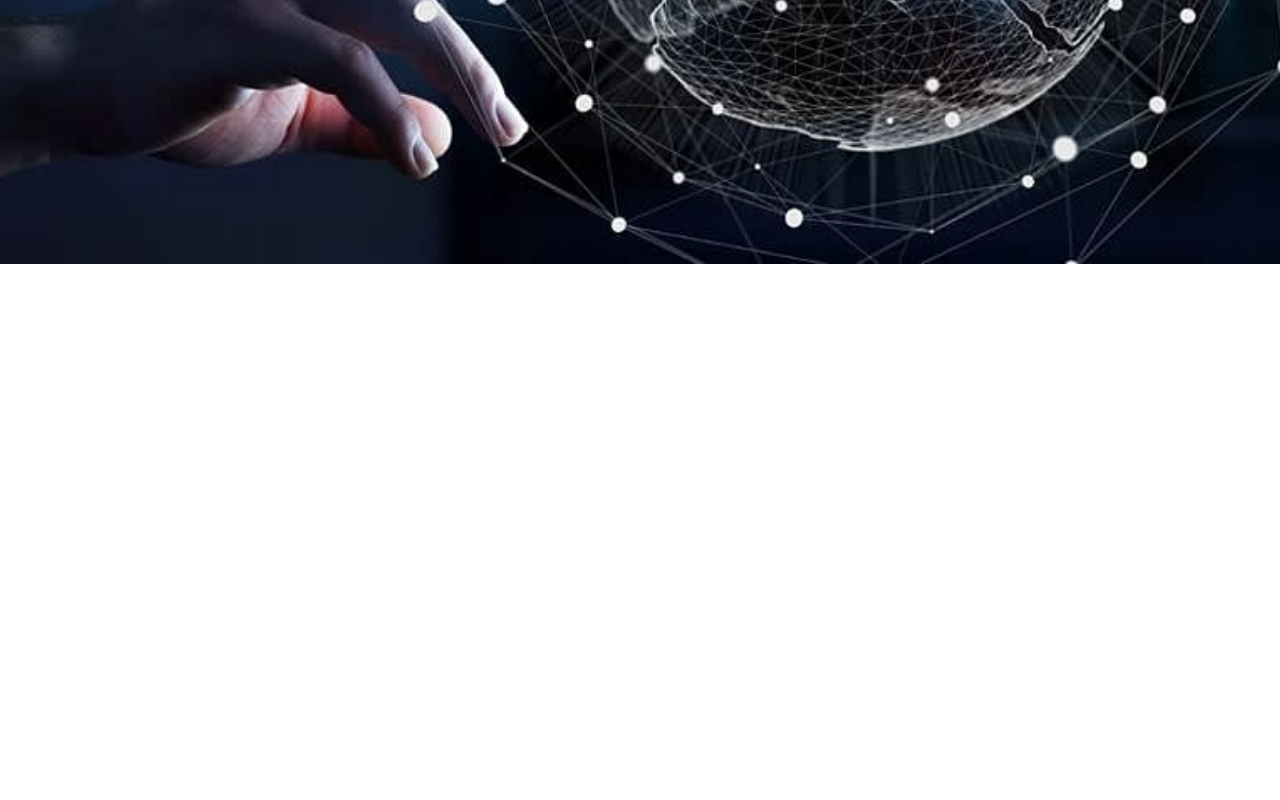
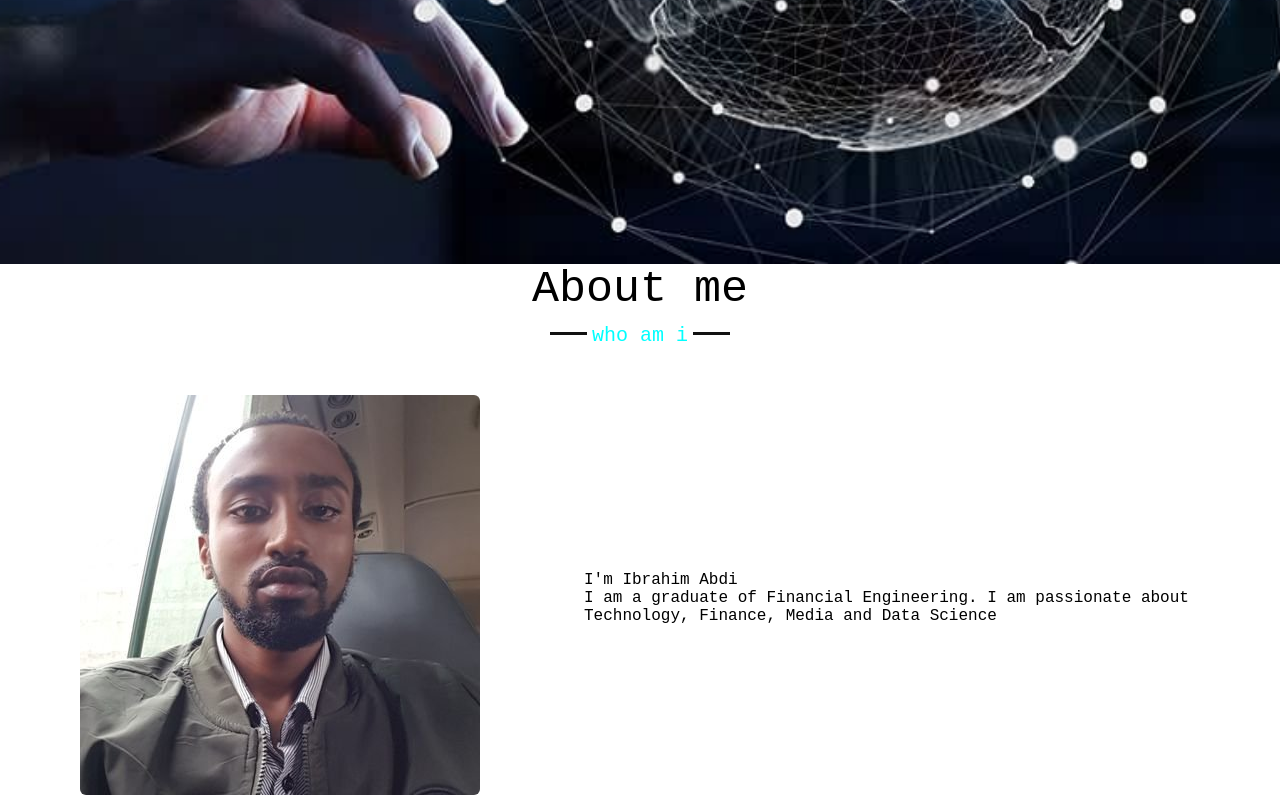
Before and after one commit to ibrahimabdike/portfolio-website, a plain HTML site: page index.html in a window 1280 px wide. Shown: the part 536-1336 px from the top of the page. Before the commit the page ends 800 px from the top, so only its background shows below. Drawn offline with Linux system fonts and the light colour scheme; a web font is replaced by a local one.

Commit message:
about section done
about section done

```diff
--- a/index.html
+++ b/index.html
@@ -9,7 +9,7 @@
     <body>
         <nav class="navbar">
             <div class="max-width">
-                <div class="logo"><a href="#">Portfo<span>lio.</span></a></div>
+                <div class="logo"><a href="#">My Portfolio Website</a></div>
                 <ul class="menu">
                     <li><a href="#home" class="menu-btn">Home</a></li>
                     <li><a href="#about" class="menu-btn">About</a></li>
@@ -29,5 +29,19 @@
                 </div>
             </div>
         </section>
+        <section class="about" id="about">
+            <div class="max-width">
+                <h2 class="title">About me</h2>
+                <div class="about-content">
+                    <div class="column left">
+                        <img src="images/profile.jpg" alt="">
+                    </div>
+                    <div class="column right">
+                        <div class="text">I'm Ibrahim Abdi</div>
+                        <p>I am a graduate of Financial Engineering. I am passionate about Technology, Finance, Media and Data Science</p>
+                    </div>
+                </div>
+            </div>
+        </section>
     </body>
 </html>
--- a/style.css
+++ b/style.css
@@ -69,3 +69,55 @@
 .home .home-content .text-3{
     font-size: 27px;
 }
+.about{
+    font-family: 'Courier New', Courier, monospace;
+}
+.about .title{
+    position: relative;
+    font-family: 'Courier New', Courier, monospace;
+    font-size: 45px;
+    font-weight: 500;
+    margin-bottom: 60px ;
+    padding-bottom: 20px;
+    text-align: center;
+}
+.about .about-content {
+    display: flex;
+    flex-wrap: wrap;
+    align-items: center;
+    justify-content: space-between;
+
+}
+.about .about-content .left{
+    width: 45%;
+}
+.about .about-content .right{
+    width: 55%;
+}
+.about .about-content .left img{
+    height: 400px;
+    width: 400px;
+    object-fit: cover;
+    border-radius: 6px;
+}
+.about .title::before{
+    content: "";
+    position: absolute;
+    bottom: 0px;
+    left: 50%;
+    width: 180px;
+    height: 3px;
+    background: #111;
+    transform:translateX(-50%)
+}
+.about .title::after{
+    content: "who am i";
+    position: absolute;
+    bottom: -17px;
+    left: 50%;
+    padding: 5px;
+    font-size: 20px;
+    color: aqua;
+    background: #fff;
+    transform:translateX(-50%)
+}
```
Also changed, not shown: images/profile.jpg (added).
